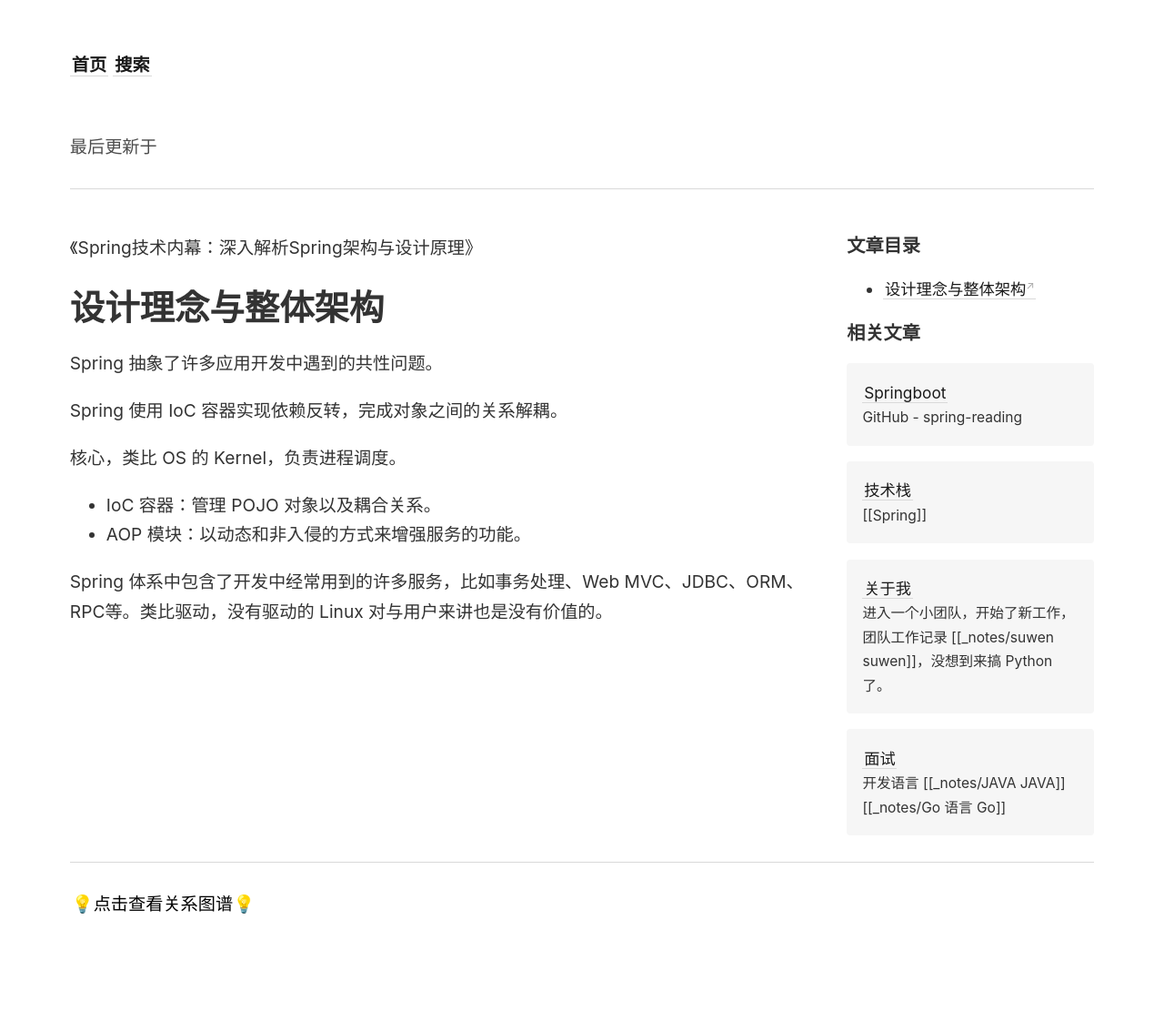
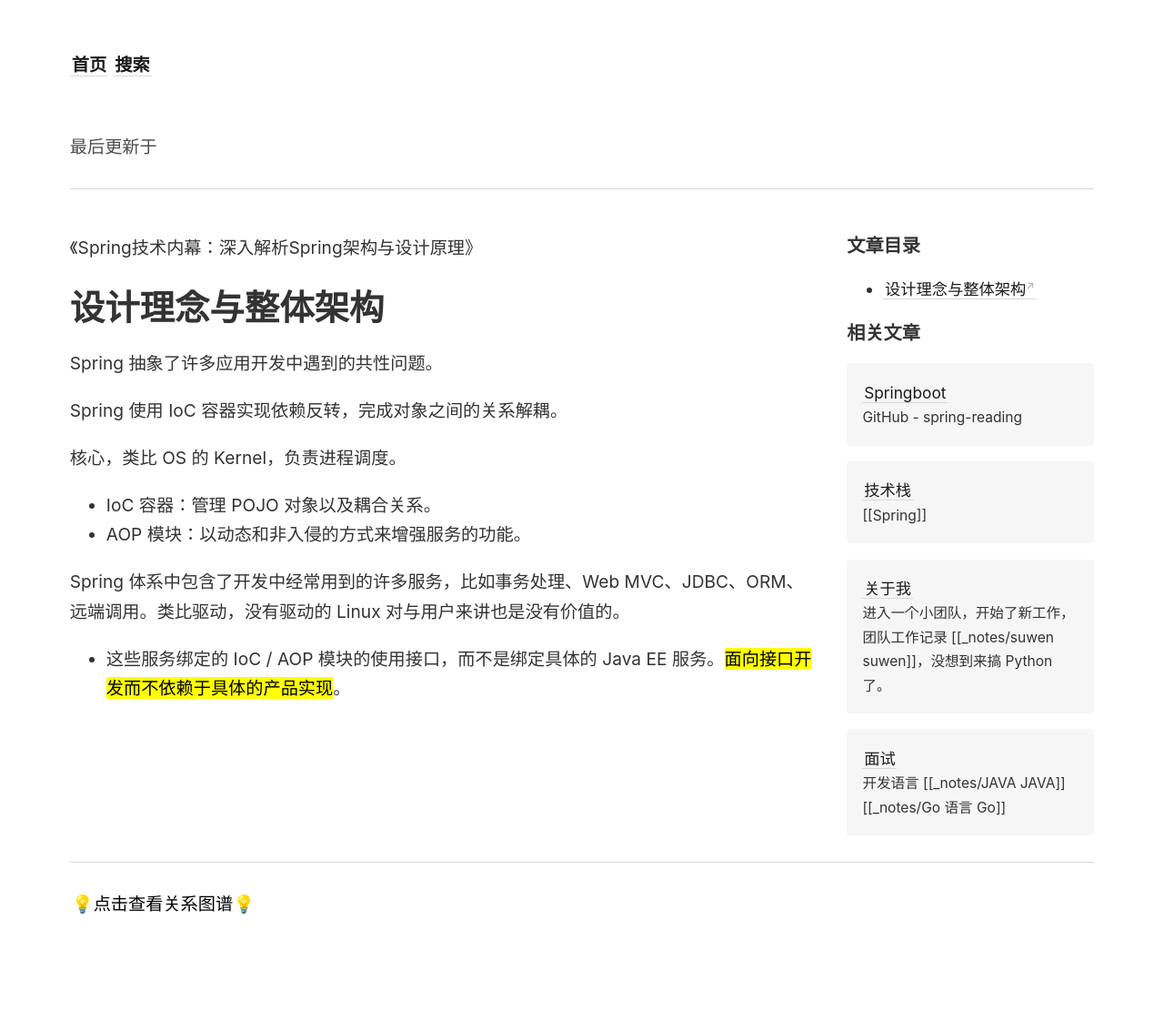
Before and after one commit to wingowen/digital-garden-jekyll, a Jekyll site: the page built from _notes/Spring.md, in a window 1280 px wide. Shown: the whole page at 91% size. Built offline with Jekyll 4.4.1, drawn with Linux system fonts in a browser that asks for light colours.

Commit message:
vault backup: 2025-06-23 23:40:17

```diff
--- a/_notes/Spring.md
+++ b/_notes/Spring.md
@@ -10,4 +10,5 @@ Spring 使用 IoC 容器实现依赖反转，完成对象之间的关系解耦
 - IoC 容器：管理 POJO 对象以及耦合关系。
 - AOP 模块：以动态和非入侵的方式来增强服务的功能。
 
-Spring 体系中包含了开发中经常用到的许多服务，比如事务处理、Web MVC、JDBC、ORM、RPC等。类比驱动，没有驱动的 Linux 对与用户来讲也是没有价值的。
+Spring 体系中包含了开发中经常用到的许多服务，比如事务处理、Web MVC、JDBC、ORM、远端调用。类比驱动，没有驱动的 Linux 对与用户来讲也是没有价值的。
+- 这些服务绑定的 IoC / AOP 模块的使用接口，而不是绑定具体的 Java EE 服务。==面向接口开发而不依赖于具体的产品实现==。
```
